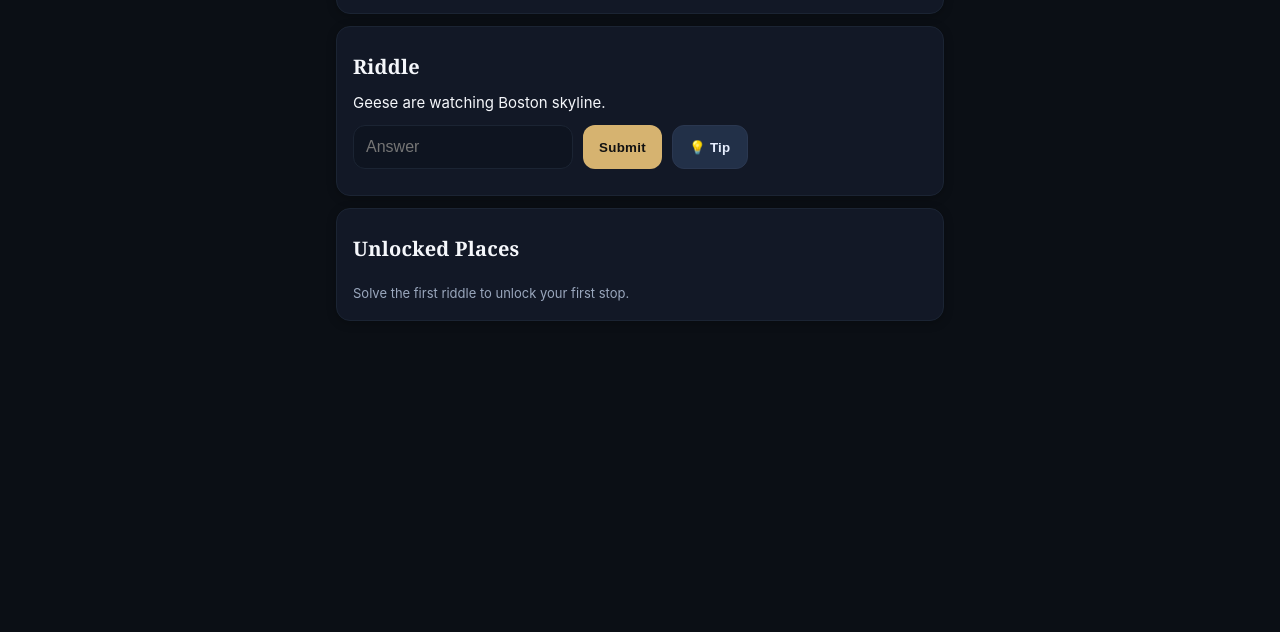
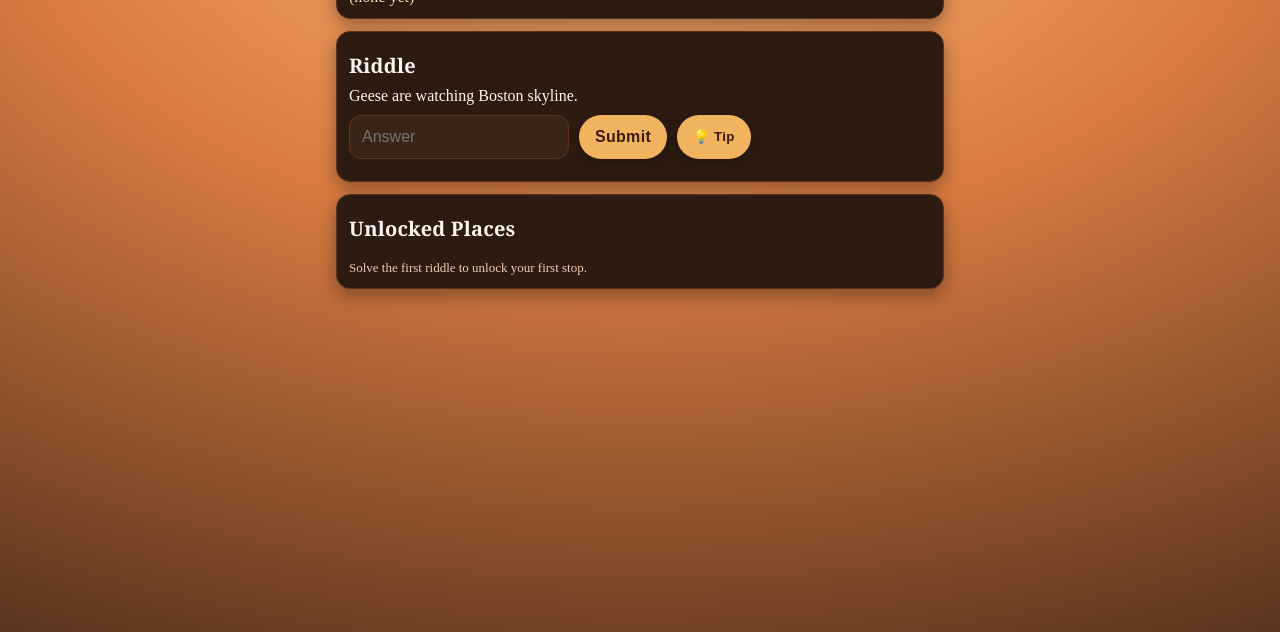
Before and after one commit to pinlyu97/birthday-trip-quest, a plain HTML site: page index.html in a window 1280 px wide. Shown: the part 168-800 px from the top of the page. Drawn offline with Linux system fonts and the light colour scheme.

Commit message:
Final version test

```diff
--- a/index.html
+++ b/index.html
@@ -10,7 +10,7 @@
 </head>
 <body>
   <div class="container">
-    <h1>Birthday Trip Quest</h1>
+    <h1 style="text-align:center;margin:16px 0;">Birthday Trip Quest</h1>
 
     <div class="card">
       <div class="row" style="justify-content:space-between;align-items:center;">
@@ -57,19 +57,19 @@ const FLOW = [
   { unlockPlace:"memorial",
     riddle:"Geese are watching Boston skyline.",
     tip:"This is a drive.",
-    accept:["t"]
+    accept:["memorial", "memorial drive"]
   },
   // 2) Then unlock Harvard Square (placeholder test)
   { unlockPlace:"harvard",
-    riddle:"test",
-    tip:"test",
-    accept:["t"]
+    riddle:"Three books reveal the truth.",
+    tip:"If you want to have a waffle?",
+    accept:["harvard", "harvard square"]
   },
   // 3) Then unlock Cambridge Cemetery (user texts)
   { unlockPlace:"cemetery",
     riddle:"Maybe the quietest place isn’t always lonely.",
     tip:"You can get the complete view of the big city.",
-    accept:["t"]
+    accept:["cemetery", "cambridge cemetery"]
   },
   // 4) Boston College (photo riddle + tip)
   { unlockPlace:"bc",
@@ -80,25 +80,30 @@ const FLOW = [
                    style="max-width:100%;max-height:60vh;object-fit:contain;border-radius:10px;border:1px solid #223048">
             </div>`,
     tip:"Georgia Tech, #32",
-    accept:["t"]
+    accept:["boston college"]
   },
   // 5) Fenway (emoji-only)
   { unlockPlace:"fenway",
     riddle:"🏠",
     tip:"🧦",
-    accept:["t"]
+    accept:["fenway", "fenway triangle"]
   },
   // 6) Arnold Arboretum
   { unlockPlace:"arboretum",
     riddle:"You and your love’s story begins.",
     tip:"Last year’s birthday.",
-    accept:["t"]
+    accept:["arnold arboretum"]
   },
   // 7) Castle Island (placeholder riddle + text tip)
   { unlockPlace:"castle",
-    riddle:"(Photos to be added soon)",
+    riddle:`<a href="#" id="photoLink">This is a photo</a>
+                <div id="photoWrap" class="hidden" style="margin-top:8px">
+                  <img src="./assets/img/castle-island.png" alt="Clue photo"
+                       loading="lazy" decoding="async"
+                       style="max-width:100%;object-fit:contain;border-radius:10px;border:1px solid #223048">
+                </div>`,
     tip:"No crown, no shore, Yet both in name I carry. What am I?",
-    accept:["t"]
+    accept:["castle island"]
   },
   // 8) Final: custom place name
   { unlockPlace:"garden",
@@ -174,6 +179,7 @@ const FLOW = [
       const cur = FLOW[stage];
       card.style.display = "";
       document.getElementById("riddleText").innerHTML = cur.riddle;
+      setTimeout(()=>{ const link=document.getElementById("photoLink"); const wrap=document.getElementById("photoWrap"); if(link&&wrap){ link.onclick=(e)=>{e.preventDefault(); wrap.classList.toggle("hidden");};}},0);
       document.getElementById("riddleHint").textContent = "";
       const tip = document.getElementById("riddleTip");
       tip.textContent = cur.tip || "";
@@ -255,7 +261,7 @@ const FLOW = [
         if (wrongIdx.length) {
           resEl.textContent = "Positions incorrect: " + wrongIdx.join(", ");
         } else {
-          resEl.textContent = "Letters are correct, but the order is wrong!";
+          resEl.textContent = "Letters are correct, but the order is wrong.";
         }
       };
     }
--- a/shared/ui.css
+++ b/shared/ui.css
@@ -1,39 +1,123 @@
 
 :root{
-  --bg:#0b0f15; --fg:#f5f7fb; --accent:#d6b370; --muted:#9aa7bd;
-  --card:#121826; --line:#1b2433; --radius:14px;
+  --bg:#3a1b0f;           /* base warm dark (fallback) */
+  --fg:#fff7ef;           /* warm off-white text */
+  --accent:#f2b35e;       /* amber/gold for CTAs */
+  --muted:#f3d5b5;        /* softer text */
+  --card:#2d1b12;         /* card background (warm dark) */
+  --line:#5a3421;         /* borders/lines warm brown */
+  --radius:14px;
 }
 *{box-sizing:border-box}
 html{ -webkit-text-size-adjust: 100%; }
-html,body{
-  margin:0; padding:0; background:var(--bg); color:var(--fg);
-  font-family: -apple-system, BlinkMacSystemFont, "SF Pro Text", "Helvetica Neue", Helvetica, Arial, sans-serif;
-  font-size:15px; line-height:1.6; touch-action: manipulation;
+
+/* === Autumn Theme Background (Fixed Gradient) === */
+html, body {
+  background: radial-gradient(120% 120% at 50% 0%, #ffb87a 0%, #d97b41 42%, #4a2b19 100%) fixed;
+  background-attachment: fixed;
+  color: var(--fg, #fffaf4);
 }
+
 body{ padding-bottom: env(safe-area-inset-bottom); }
 h1,h2{ font-family: "Playfair Display", Georgia, "Times New Roman", serif; letter-spacing:.2px; margin:8px 0; }
 h1{ font-size:22px; } h2{ font-size:18px; }
 .container{ max-width: 640px; width:100%; margin:0 auto; padding:12px; }
-.card{ background:var(--card); border:1px solid var(--line); border-radius:var(--radius); padding:12px; box-shadow:0 2px 10px rgba(0,0,0,.25); margin-bottom:12px; }
-.btn,.iconbtn{
-  display:inline-flex; align-items:center; justify-content:center; gap:6px;
-  min-height:44px; padding:12px 16px; border-radius:12px; border:none; cursor:pointer;
-  font-weight:600; letter-spacing:.3px;
+.card{
+  background: var(--card);
+  border:1px solid var(--line);
+  border-radius: var(--radius);
+  padding:12px;
+  box-shadow:0 6px 18px rgba(0,0,0,.35);
+  margin-bottom:12px;
 }
-.btn{ background:var(--accent); color:#111; }
-.iconbtn{ background:#223048; color:#e7eefe; border:1px solid #2a3750; }
-.btn[disabled]{ opacity:.55; cursor:not-allowed }
+.btn,
+
+
+
 .input{
-  width:220px; max-width:100%; min-height:44px; padding:10px 12px; border-radius:12px;
-  border:1px solid var(--line); background:#0e1420; color:var(--fg); font-size:16px;
+  width:220px; max-width:100%; height:44px; padding:0 12px;
+  border-radius:12px; border:1px solid var(--line);
+  background:#3a2418; color:var(--fg); font-size:16px; line-height:44px;
 }
 .row{ display:flex; gap:10px; align-items:center; flex-wrap:wrap }
-.progress{ margin-top:10px; color:var(--muted) }
-.small{ font-size:13px; color:var(--muted) }
+.progress{ margin-top:10px; color:#f7d9bc }
+.small{ font-size:13px; color:#f0ccb0 }
 .hidden{ display:none }
 .grid{ display:grid; grid-template-columns:1fr; gap:10px }
-@media (min-width:600px){ .container{padding:16px} .card{padding:16px} h1{font-size:24px} h2{font-size:20px} .grid{grid-template-columns:repeat(auto-fill,minmax(260px,1fr))} }
-.kv{ display:flex; justify-content:space-between; gap:12px; padding:10px 12px; border:1px solid #223048; border-radius:12px; background:#0f1623 }
-.kv b{ letter-spacing:.5px }
-.tip{ font-size:.95em; color:#cbd6ee; opacity:.95; margin-top:8px; transition: all .2s ease }
-a{ color:var(--accent); text-decoration:none } a:hover{ text-decoration:underline }
+@media (min-width:600px){ .container{padding:16px} .card{
+  background: var(--card);
+  border:1px solid var(--line);
+  border-radius: var(--radius);
+  padding:12px;
+  box-shadow:0 6px 18px rgba(0,0,0,.35);
+  margin-bottom:12px;
+} h1{font-size:24px} h2{font-size:20px} .grid{grid-template-columns:repeat(auto-fill,minmax(260px,1fr))} }
+.kv{
+  display:flex; justify-content:space-between; gap:12px; padding:10px 12px;
+  border:1px solid var(--line); border-radius:12px; background:#341f14;
+}
+.kv b{ letter-spacing:.5px; color:#ffe7c7 }
+.tip{ font-size:.95em; color:#ffe3b8; opacity:.95; margin-top:10px; transition: all .2s ease }
+a{ color:#ffd08a; text-decoration:none } a:hover{ text-decoration:underline } a:hover{ text-decoration:underline }
+
+
+
+
+
+
+
+
+
+/* Image border warm tone */
+img{ border-color:#6a3b25 !important }
+
+/* === Unified Button Style: soft-round + unified color/height === */
+.btn, .iconbtn, button, .btn-sm {
+  display:inline-flex; align-items:center; justify-content:center; gap:6px;
+  height:44px; min-height:44px; padding:0 16px;
+  border-radius:24px; border:1px solid rgba(0,0,0,0.0);
+  background: var(--accent); color:#3a1b0f; font-weight:700; letter-spacing:.3px;
+  box-shadow:0 4px 12px rgba(0,0,0,.25);
+  transition: transform .1s ease, filter .15s ease, opacity .2s ease;
+  line-height: 1;  /* avoid vertical offset */
+}
+.btn:hover, .iconbtn:hover, button:hover, .btn-sm:hover { filter: brightness(1.06); }
+.btn:active, .iconbtn:active, button:active, .btn-sm:active { transform: scale(0.98); }
+.btn[disabled], button[disabled] { opacity:.55; cursor:not-allowed; }
+
+
+/* === Fixed-width Button Alignment (Submit & Open) === */
+button, .btn, .iconbtn, .btn-sm {
+  display:inline-flex;
+  align-items:center;
+  justify-content:center;
+  height:44px;
+  min-height:44px;
+  width:auto;
+  border-radius:24px;
+  padding:0 16px;
+  background:var(--accent);
+  color:#3a1b0f;
+  font-weight:700;
+  letter-spacing:.3px;
+  border:none;
+  box-shadow:0 4px 12px rgba(0,0,0,.25);
+  transition:transform .1s ease, filter .15s ease, opacity .2s ease;
+  line-height:1;
+}
+button.submit-btn, .btn.submit-btn {
+  width:120px;
+}
+button.open-btn, .btn.open-btn {
+  width:120px;
+}
+button:hover, .btn:hover {
+  filter:brightness(1.06);
+}
+button:active, .btn:active {
+  transform:scale(0.98);
+}
+button[disabled], .btn[disabled] {
+  opacity:.55;
+  cursor:not-allowed;
+}
```
Also changed, not shown: 2 other files.
